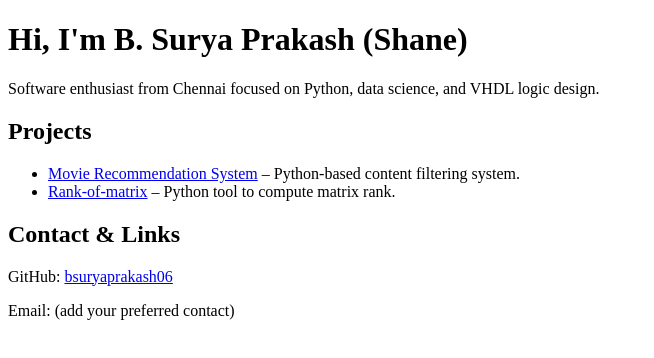
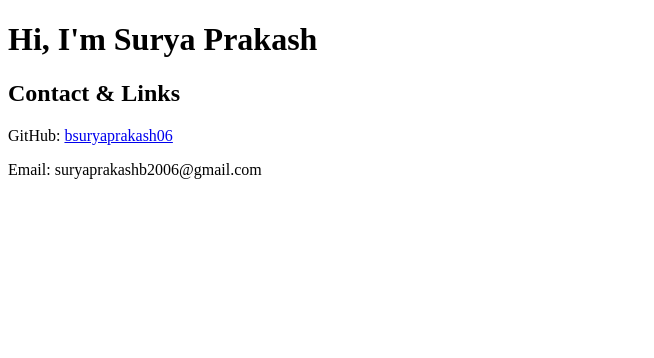
Before and after one commit to bsuryaprakash06/bsuryaprakash06, a plain HTML site: page index.html in a window 1280 px wide. Shown: the whole page, without its empty margins (0-654 px from the left). Drawn offline with Linux system fonts and the light colour scheme.

Commit message:
Chan didn't like the old details.
Updated the title and personal information in the portfolio.

```diff
--- a/index.html
+++ b/index.html
@@ -2,21 +2,20 @@
 <html lang="en">
 <head>
   <meta charset="UTF-8">
-  <title>B. Surya Prakash – Portfolio</title>
+  <title>Surya Prakash – Portfolio</title>
 </head>
 <body>
-  <h1>Hi, I'm B. Surya Prakash (Shane)</h1>
-  <p>Software enthusiast from Chennai focused on Python, data science, and VHDL logic design.</p>
+  <h1>Hi, I'm Surya Prakash</h1>
 
-  <h2>Projects</h2>
-  <ul>
-    <li><a href="https://github.com/bsuryaprakash06/movie-recommender">Movie Recommendation System</a> – Python-based content filtering system.</li>
-    <li><a href="https://github.com/bsuryaprakash06/Rank-of-matrix">Rank-of-matrix</a> – Python tool to compute matrix rank.</li>
 
-  </ul>
+
+
+
+
+
 
   <h2>Contact & Links</h2>
   <p>GitHub: <a href="https://github.com/bsuryaprakash06">bsuryaprakash06</a></p>
-  <p>Email: (add your preferred contact)</p>
+  <p>Email: suryaprakashb2006@gmail.com</p>
 </body>
 </html>
```
